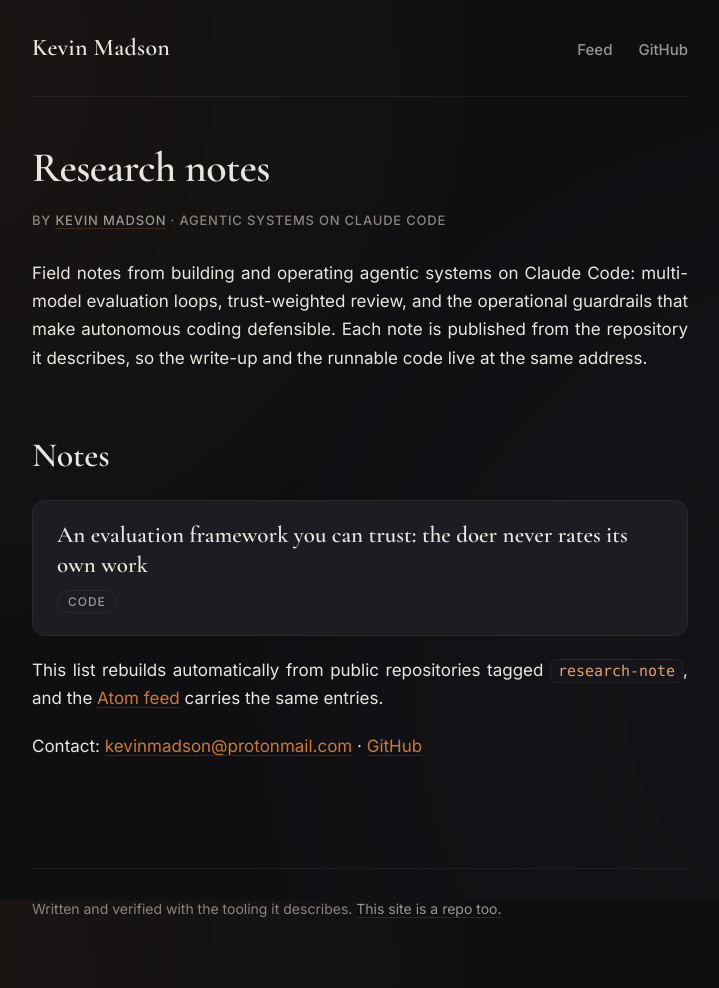
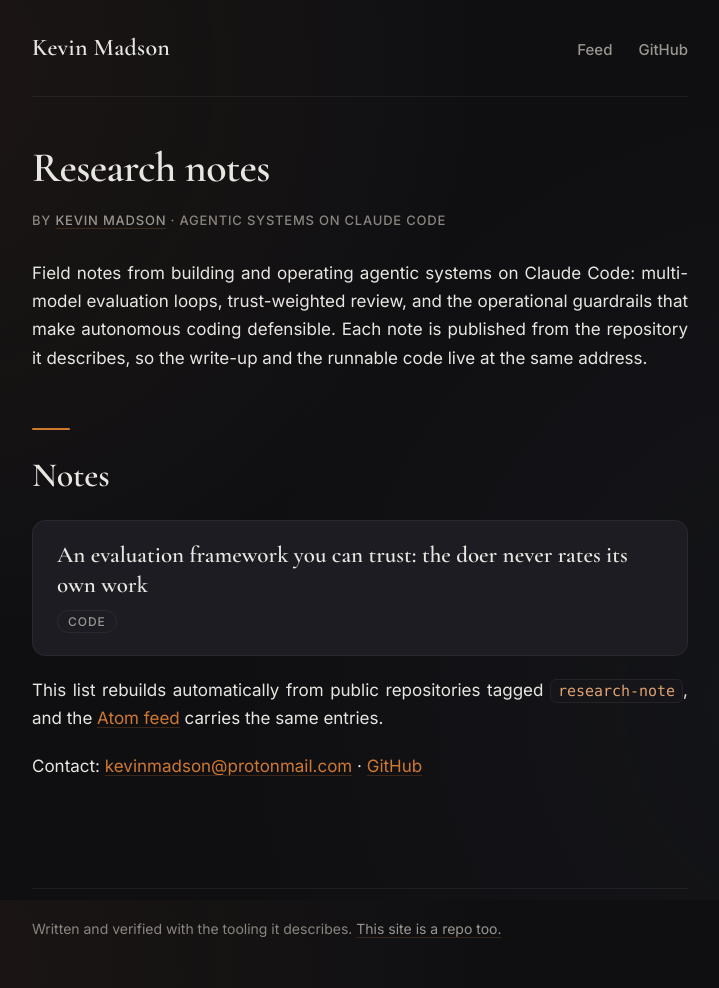
Before and after one commit to KiwiMaddog2020/kiwimaddog2020.github.io, a Jekyll site: the page built from index.md, in a window 1280 px wide. Shown: the whole page, without its empty margins (280-999 px from the left). Built offline with Jekyll 4.4.1, drawn with Linux system fonts in a browser that asks for light colours; our own code applies the rules of GitHub Pages for plain Markdown files.

Commit message:
feat(design): Cormorant drop cap + copper section ticks
The article opening gets a copper Cormorant drop cap (scoped to article
pages; the hub index keeps a clean lede), and each h2 carries a short
copper tick above it to mark section seams in the bronze-on-ink register.
Both are additive refinements to the approved VeraNota look.

```diff
--- a/assets/research-notes.css
+++ b/assets/research-notes.css
@@ -200,7 +200,21 @@
   font-weight: 600;
   letter-spacing: -0.005em;
   margin: var(--space-section) 0 16px;
+  padding-top: 20px;
   color: var(--text);
+  position: relative;
+}
+/* A short copper tick above each section header marks the seam in the
+   bronze-on-ink register without a heavy rule. */
+h2::before {
+  content: "";
+  position: absolute;
+  top: 0;
+  left: 0;
+  width: 38px;
+  height: 2px;
+  background: var(--copper);
+  border-radius: 2px;
 }
 
 h3 {
@@ -220,6 +234,19 @@
   text-align: justify;
   -webkit-hyphens: auto;
   hyphens: auto;
+}
+
+/* Article opening: a Cormorant drop cap on the first body paragraph gives
+   the long read editorial presence. Scoped to article pages (the hub, which
+   opens on an index, keeps a clean lede). */
+body:not(.hub) main h2:first-of-type + p::first-letter {
+  float: left;
+  font-family: var(--serif);
+  font-weight: 600;
+  font-size: 64px;
+  line-height: 0.82;
+  margin: 6px 12px 0 0;
+  color: var(--copper);
 }
 
 /* Standfirst under an article h1, and the small meta row beneath it. */
```
